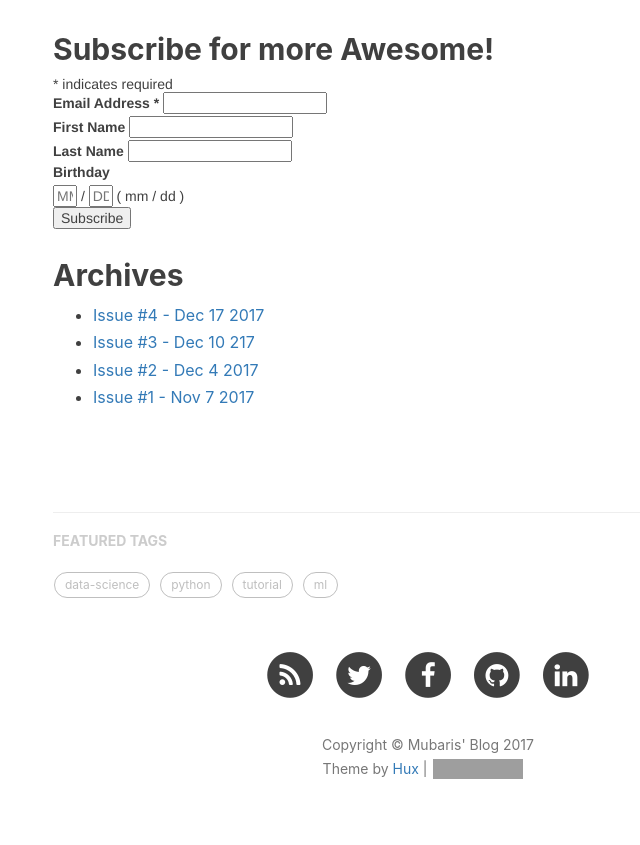
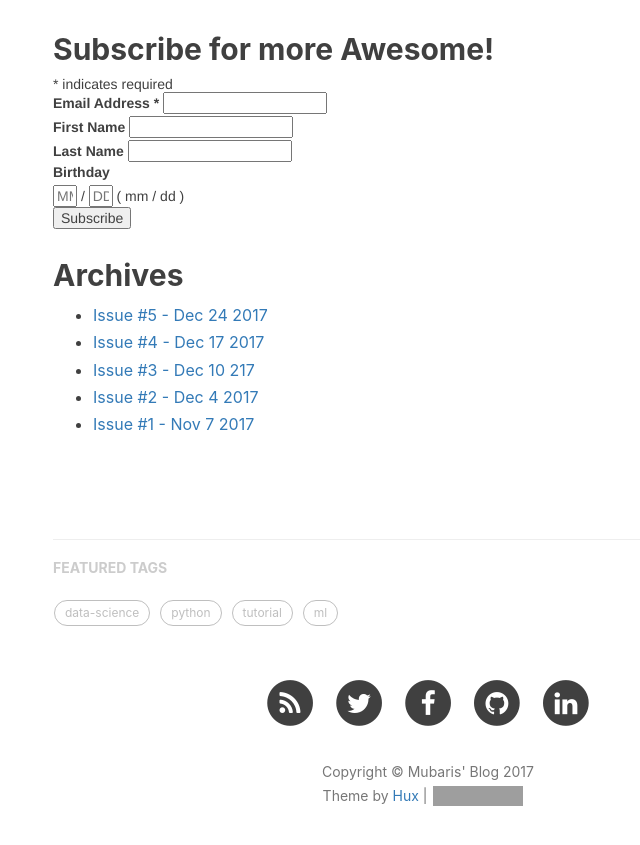
Before and after one commit to mubaris/website, a Jekyll site: the page built from subscribe.md, in a window 1280 px wide and 900 px high, scrolled down 608 px. Shown: the top 845 px of the window, without its empty margins (212-852 px from the left). Built offline with Jekyll 4.4.1, drawn with Linux system fonts in a browser that asks for light colours; nearby versions of some CDN libraries; comment, search, counter and statistics services are not loaded; grey boxes are pictures that could not be loaded.

Commit message:
Add new issue

```diff
--- a/subscribe.md
+++ b/subscribe.md
@@ -57,6 +57,7 @@ I'm going to share with you what's new and cool in the world of Data Science and
 
 ## Archives
 
+* [Issue #5 - Dec 24 2017](https://us16.campaign-archive.com/?u=f9e9a4985cce81e89169df2bf&id=1a1cf4e529)
 * [Issue #4 - Dec 17 2017](https://us16.campaign-archive.com/?u=f9e9a4985cce81e89169df2bf&id=5be6bbdd14)
 * [Issue #3 - Dec 10 217](https://us16.campaign-archive.com/?u=f9e9a4985cce81e89169df2bf&id=50f3f7d7c5)
 * [Issue #2 - Dec 4 2017](https://us16.campaign-archive.com/?u=f9e9a4985cce81e89169df2bf&id=50f3f7d7c5)
```
